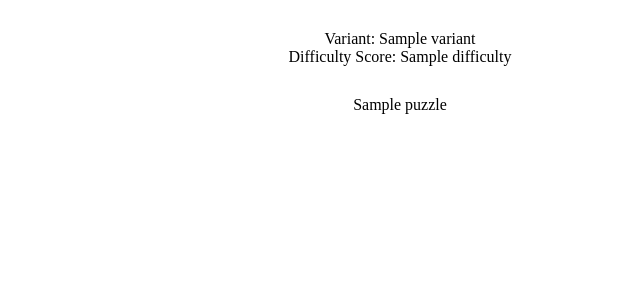
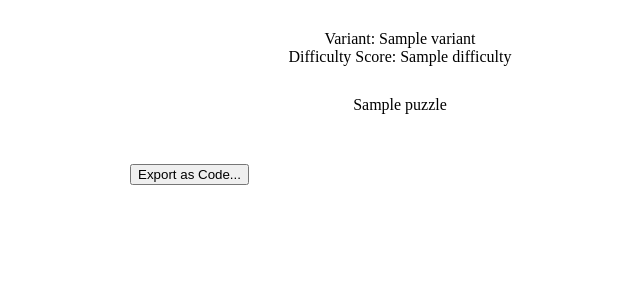
Before and after one commit to emorgan00/sudokugen, a Flask app: template app/templates/display.html in a window 1280 px wide. Shown: the top 300 px of the page, without its empty margins (240-880 px from the left). Run offline with Flask 2, Linux system fonts and the light colour scheme; the template is opened without the code that fills it: most values are stand-ins (such as "Sample title", 1, 10 or a date in 2020).

Commit message:
added export as code

```diff
--- a/app/__init__.py
+++ b/app/__init__.py
@@ -42,7 +42,8 @@ def create():
 			'display.html',
 			puzzle = render_grid(g),
 			variant = v,
-			difficulty = sudoku.score(g, v)
+			difficulty = sudoku.score(g, v),
+			code = sudoku.grid_to_string(g, True)
 		)
 
 @app.route('/solve', methods = ('GET', 'POST'))
@@ -67,5 +68,6 @@ def solve():
 			'display.html',
 			puzzle = render_grid(g),
 			variant = v,
-			difficulty = sc
+			difficulty = sc,
+			code = sudoku.grid_to_string(g, True)
 		)
--- a/app/templates/display.html
+++ b/app/templates/display.html
@@ -6,10 +6,29 @@
 			Variant: {{ variant }}<br>
 			Difficulty Score: {{ difficulty }}
 		</div>
-		<form class='sudoku_form' method='POST' onkeypress='return event.keyCode != 13;'>
+		<form class='sudoku_form' id='sudoku_form' method='POST' onkeypress='return event.keyCode != 13;'>
 			{{ puzzle|safe }}
 			<input type='hidden' name='variant' value='{{ variant }}'>
 		</form>
+		<div style='margin-top: 50px;'>
+			<input type='button' value='Export as Code...' onclick='toggle_code();' style='float: left;'>
+		</div> <br>
+		<div class='sudoku_info' id='code' style='margin-top: 50px; display: none; text-align: left;'>
+			{{ code }}
+		</div>
 	</div>
 
+	<script type='text/javascript'>
+
+		function toggle_code() {
+			var code = document.getElementById('code');
+			if (code.style.display === 'none') {
+				code.style.display = 'block';
+			} else {
+				code.style.display = 'none';
+			}
+		}
+
+	</script>
+
 {% endblock %}
--- a/app/templates/solve.html
+++ b/app/templates/solve.html
@@ -33,6 +33,7 @@
 		}
 
 		function import_code() {
+			var form = document.getElementById("sudoku_form");
 			alert('Coming soon');
 		}
 
```
